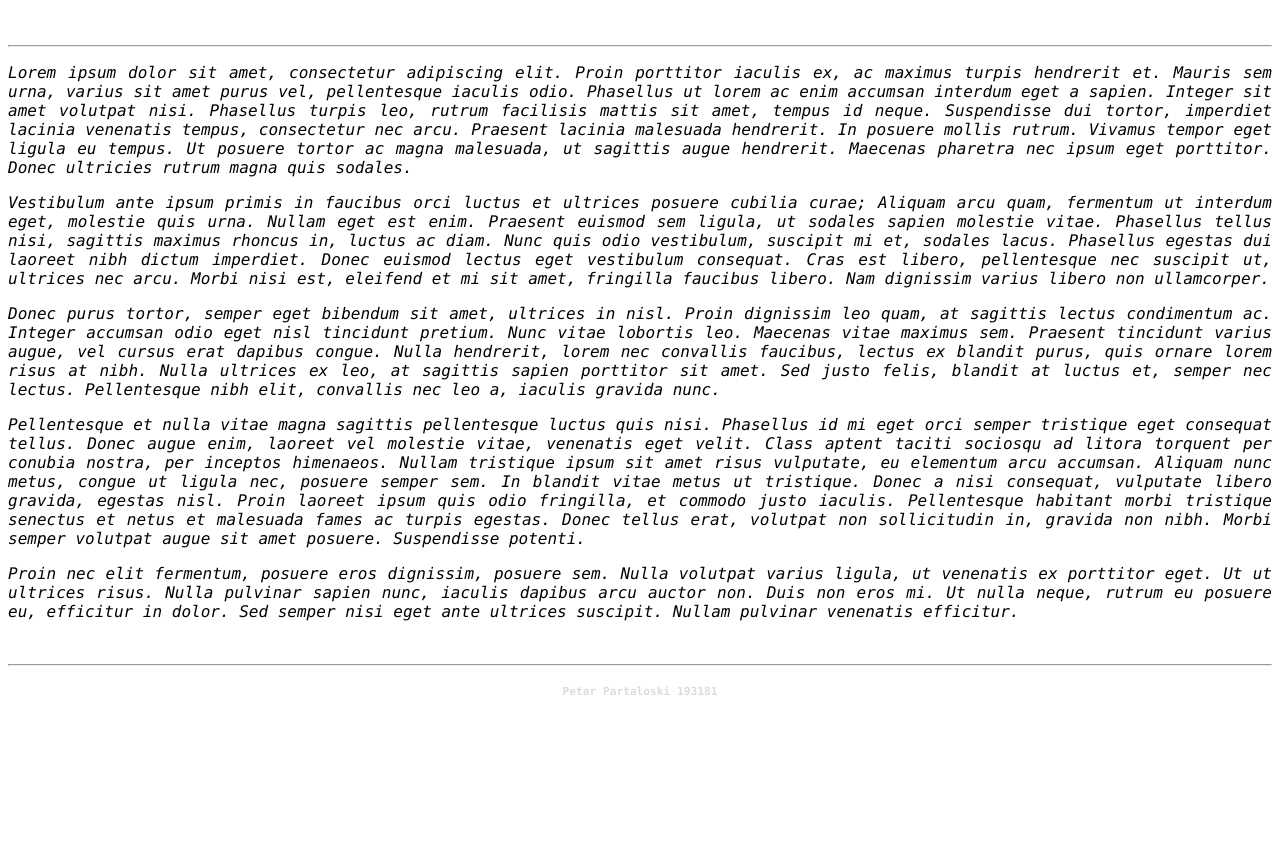
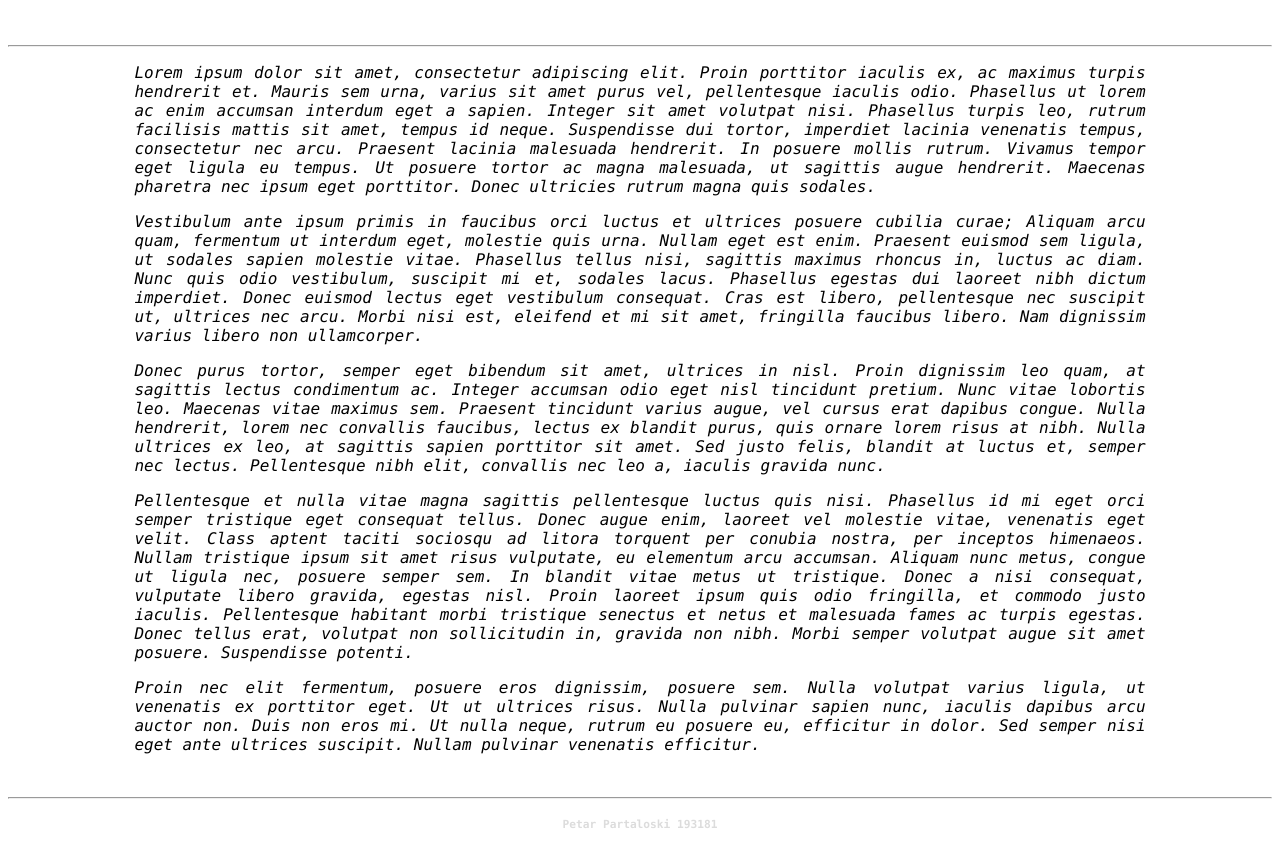
Before and after one commit to partaloski/jenkins-5, a plain HTML site: page index.html in a window 1280 px wide. Shown: the part 95-945 px from the top of the page. Before the commit the page ends 812 px from the top, so only its background shows below. Drawn offline with Linux system fonts and the light colour scheme.

Commit message:
Fixing index

```diff
--- a/index.html
+++ b/index.html
@@ -8,6 +8,7 @@
 			Hello world!
 		</h1>
 		<hr>
+		<div style="width: 80%; margin: auto">
 			<p style="text-align: justify; font-style: italic">
 				Lorem ipsum dolor sit amet, consectetur adipiscing elit. Proin porttitor iaculis ex, ac maximus turpis hendrerit et. Mauris sem urna, varius sit amet purus vel, pellentesque iaculis odio. Phasellus ut lorem ac enim accumsan interdum eget a sapien. Integer sit amet volutpat nisi. Phasellus turpis leo, rutrum facilisis mattis sit amet, tempus id neque. Suspendisse dui tortor, imperdiet lacinia venenatis tempus, consectetur nec arcu. Praesent lacinia malesuada hendrerit. In posuere mollis rutrum. Vivamus tempor eget ligula eu tempus. Ut posuere tortor ac magna malesuada, ut sagittis augue hendrerit. Maecenas pharetra nec ipsum eget porttitor. Donec ultricies rutrum magna quis sodales.
 			</p>
@@ -28,6 +29,7 @@
 				Proin nec elit fermentum, posuere eros dignissim, posuere sem. Nulla volutpat varius ligula, ut venenatis ex porttitor eget. Ut ut ultrices risus. Nulla pulvinar sapien nunc, iaculis dapibus arcu auctor non. Duis non eros mi. Ut nulla neque, rutrum eu posuere eu, efficitur in dolor. Sed semper nisi eget ante ultrices suscipit. Nullam pulvinar venenatis efficitur.
 			</p>
 			<br>
+		</div>
 		<hr>
 		<h5 style="font-size: 70%; color:rgb(220,220,220); text-align: center">Petar Partaloski 193181</h5>
 	</body>
```
Lines whose indentation alone changed are shown as unchanged.
